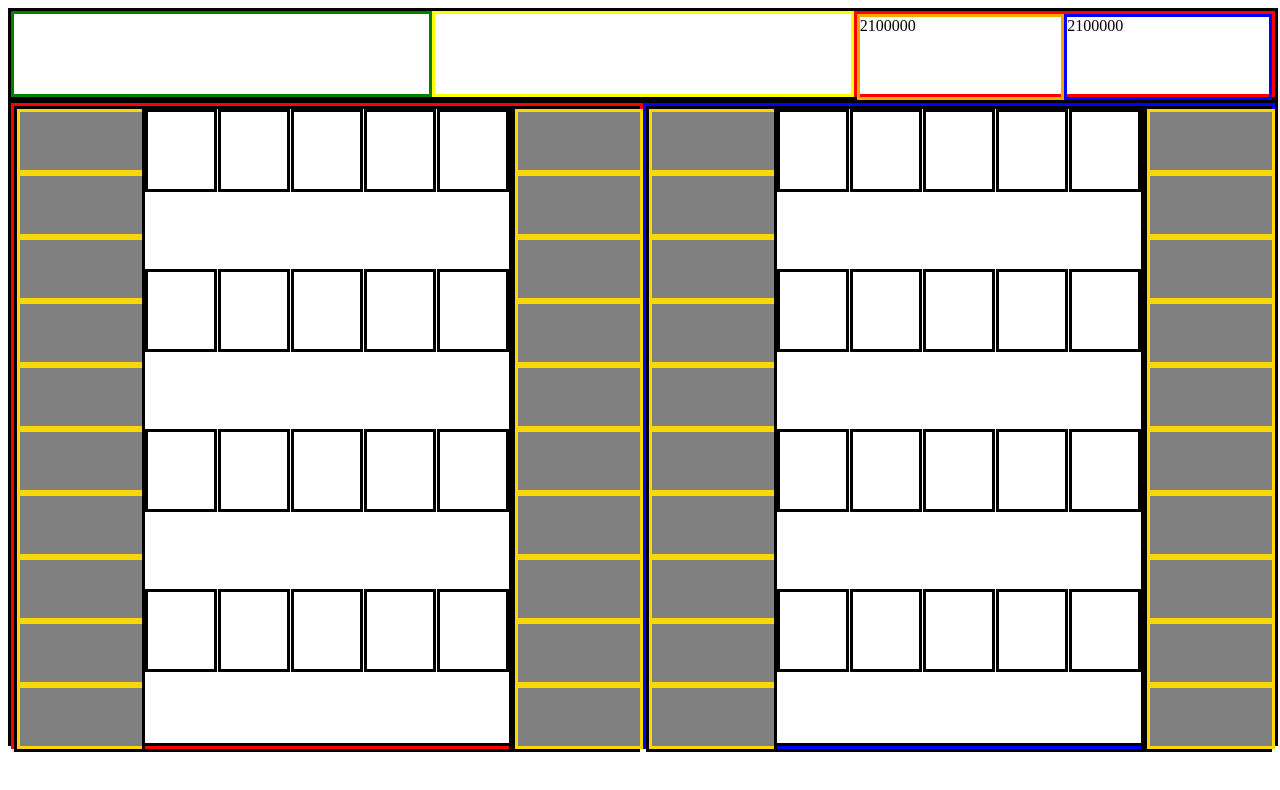
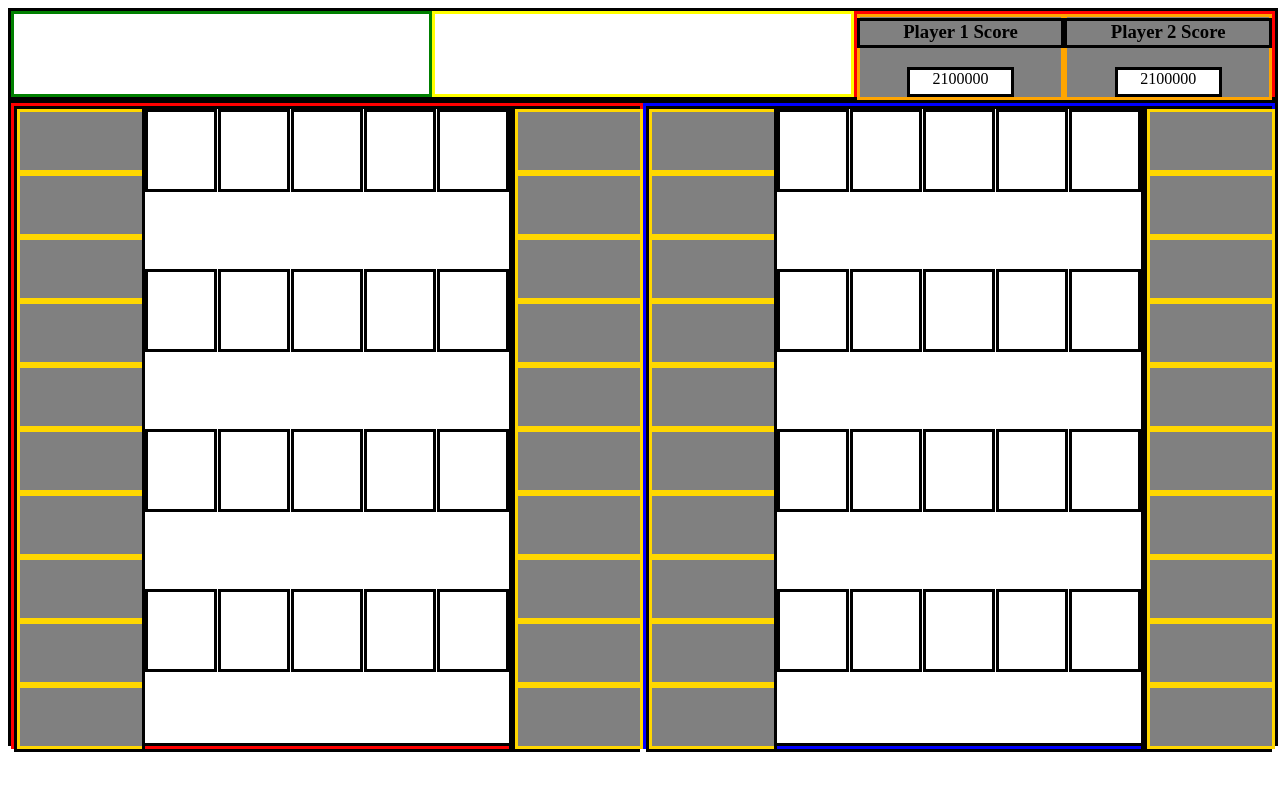
Before and after one commit to koryr5995/DealorNoDeal, a plain HTML site: page index.html in a window 1280 px wide. Drawn offline with Linux system fonts and the light colour scheme.

Commit message:
GameProject

```diff
--- a/index.html
+++ b/index.html
@@ -14,10 +14,12 @@
             <div class="newGamebtn"></div>
             <div class="titleContainer"></div>
             <div class="scoreContainer">
-                <div class="p1Score">
+                <div class="p1ScoreContainer">
+                    <h3 class="scoreHead1">Player 1 Score</h3>
                     <div class="score1"></div>
                 </div>
-                <div class="p2Score">
+                <div class="p2ScoreContainer">
+                    <h3 class="scoreHead1">Player 2 Score</h3>
                     <div class="score2"></div>
                 </div>
             </div>
--- a/style.css
+++ b/style.css
@@ -21,15 +21,29 @@
     width: 100%;
     display: flex;
 }
-.p1Score{
+.p1ScoreContainer,.p2ScoreContainer{
     border: solid orange;
     height: 10vh;
     width: 100%;
+    background-color: gray;
+    display: flex;
+    flex-direction: column;
+    align-items: center;
 }
-.p2Score{
-    border: solid blue;
-    height: 10vh;
+.scoreHead1{
+    border: solid black;
+    text-align: center;
+    margin-top: 1px;
+    height:30%;
     width: 100%;
+}
+.score1,.score2{
+    border: solid black;
+    height:30%;
+    width:50%;
+    text-align: center;
+    background-color: white;
+
 }
 .Gameboard{
     border: solid black;
```
